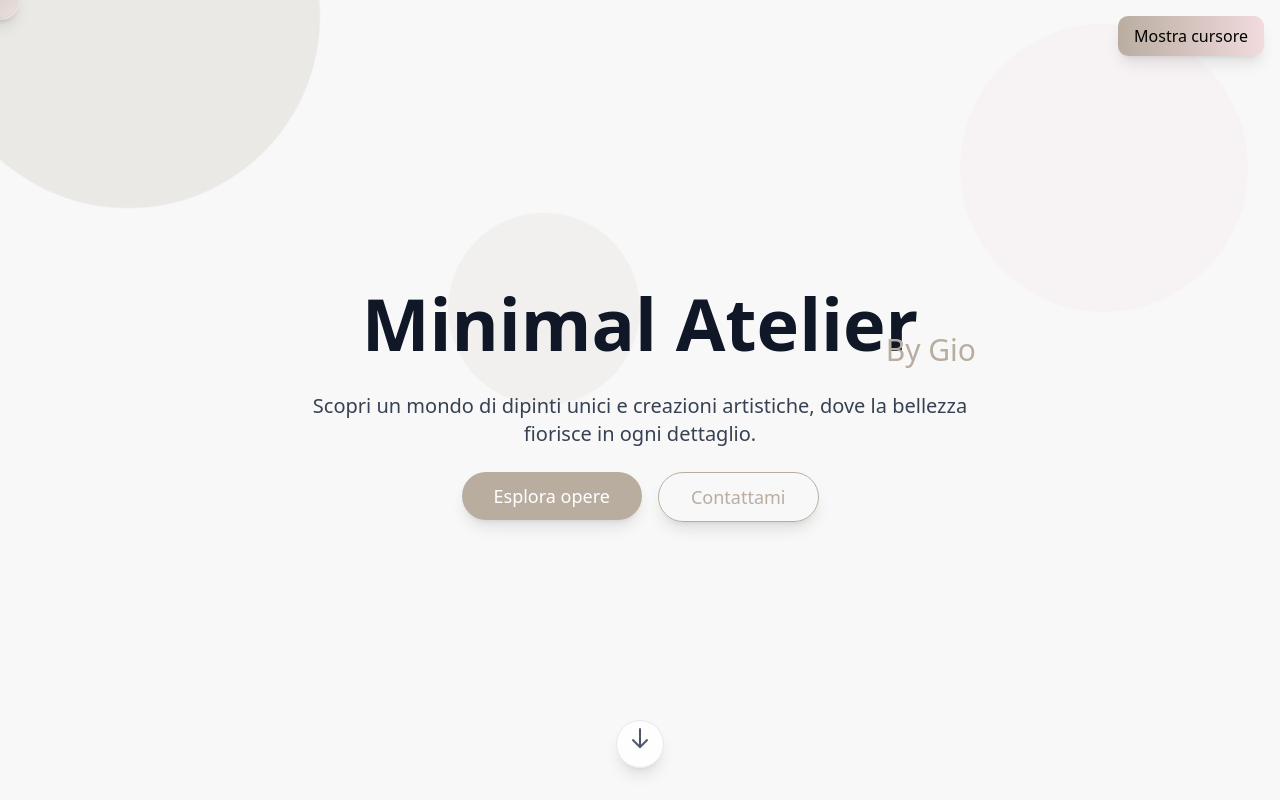
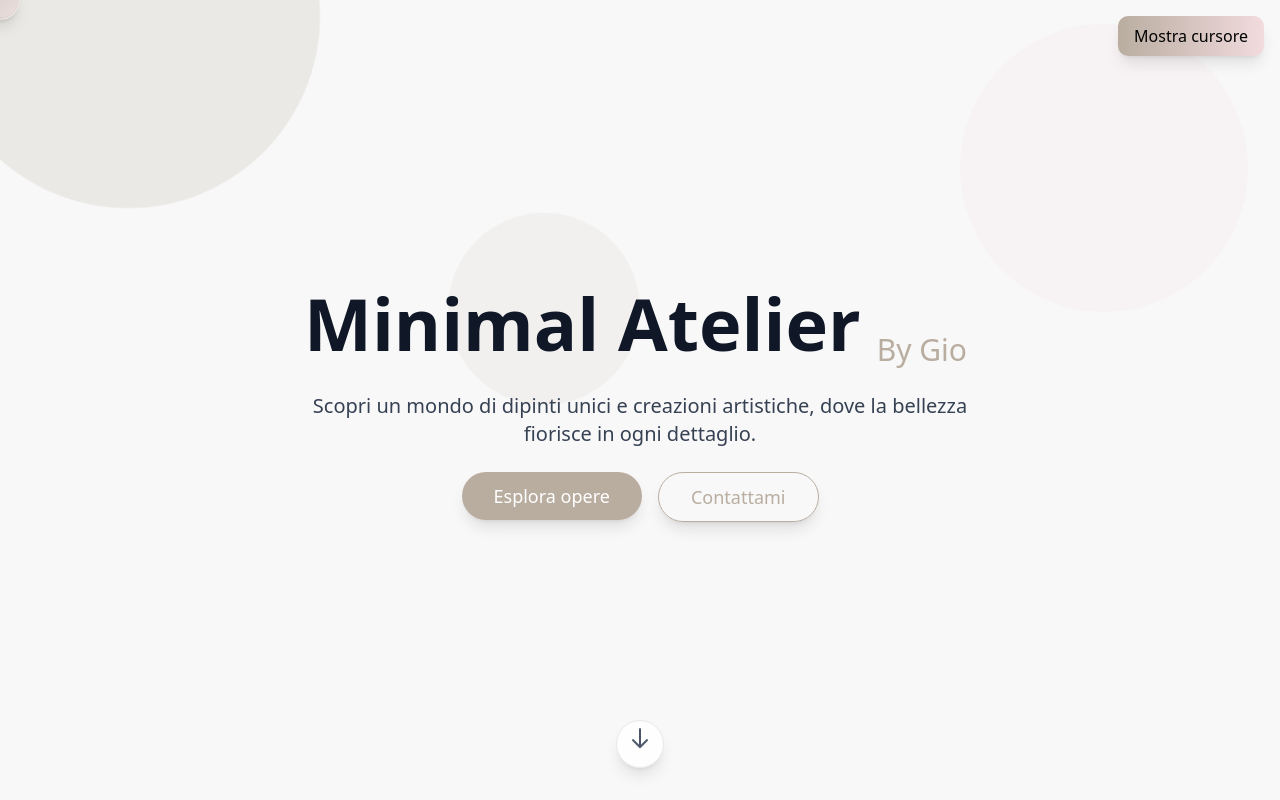
Before and after one commit to bacobax/landing-giovanna, a Next.js app: page / in a window 1280 px wide. Shown: the top 800 px of the page. Built offline with nearby package versions, Linux system fonts and the light colour scheme; a web font is replaced by a local one.

Commit message:
fix title

```diff
--- a/components/hero-section.tsx
+++ b/components/hero-section.tsx
@@ -19,8 +19,11 @@ export function HeroSection() {
       <div className="absolute top-1/2 left-1/2 w-48 h-48 bg-primary-tan rounded-full opacity-10 -translate-x-1/2 -translate-y-1/2 animate-float-fast" />
 
       <div className="relative z-10 max-w-4xl mx-auto space-y-6">
-        <h1 className="text-5xl md:text-7xl font-playfair font-bold leading-tight text-gray-900 relative">
-          Minimal Atelier <span className="text-2xl md:text-3xl align-middle font-normal text-primary-tan absolute bottom-0 right-0">By Gio</span>
+        <h1 className="text-5xl md:text-7xl font-playfair font-bold leading-tight text-gray-900 flex flex-col sm:flex-row items-center sm:items-end gap-2 sm:gap-4">
+          <span>Minimal Atelier</span>
+          <span className="text-2xl md:text-3xl font-normal text-primary-tan">
+            By Gio
+          </span>
         </h1>
 
         <p className="text-lg md:text-xl text-gray-700 max-w-2xl mx-auto">
```
